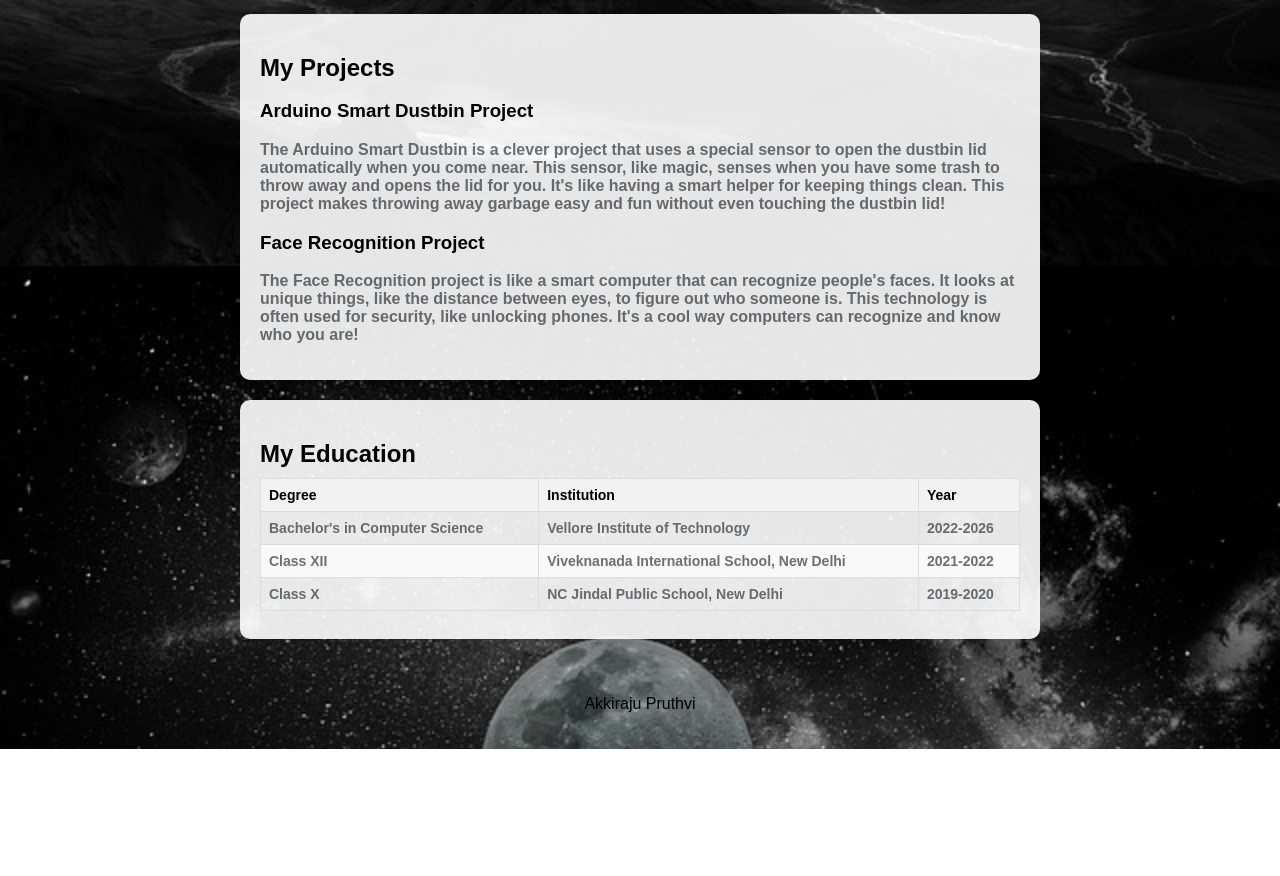
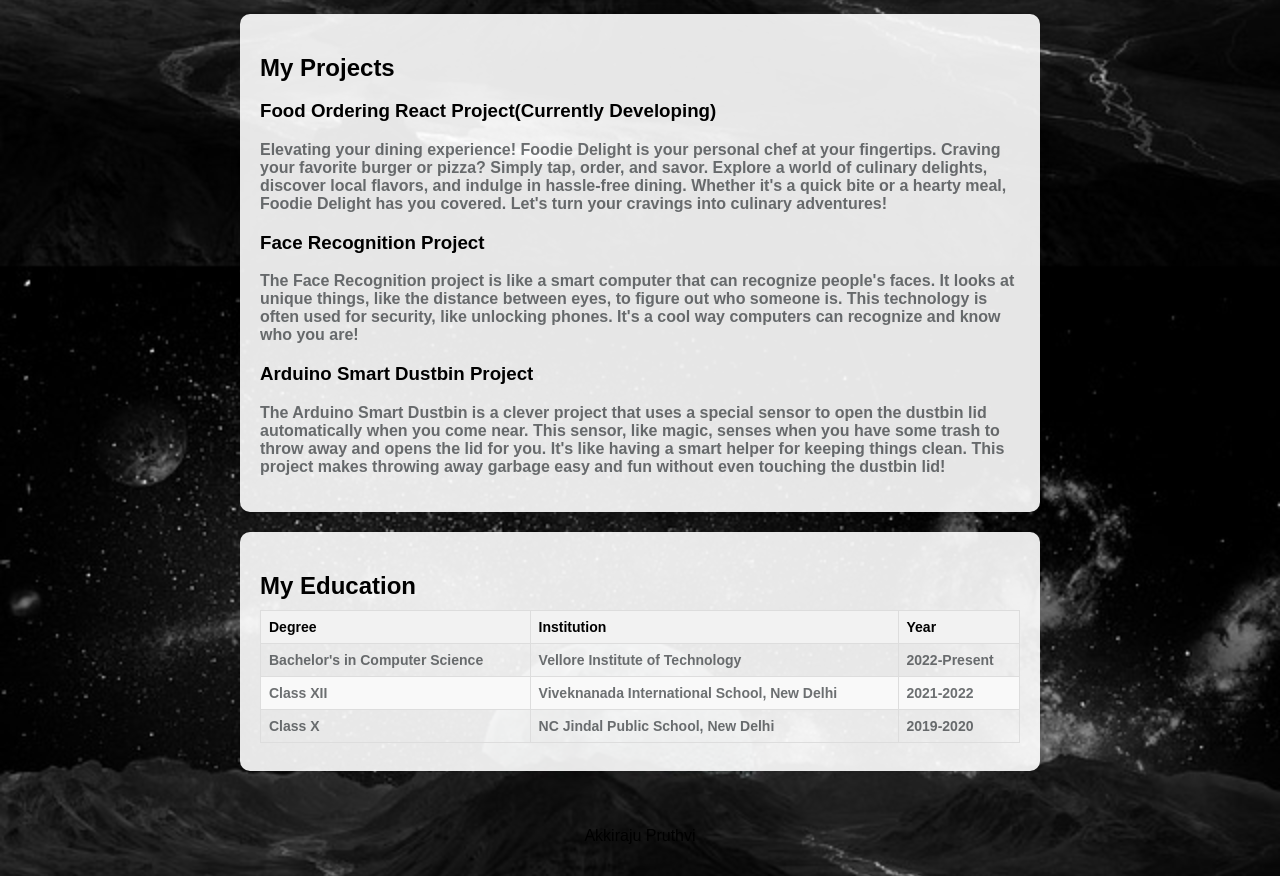
Before and after one commit to pruthvii16/myportfolio.github.io, a plain HTML site: page index.html in a window 1280 px wide. Shown: the part 588-1464 px from the top of the page. Before the commit the page ends 1337 px from the top, so only its background shows below. Drawn offline with Linux system fonts and the light colour scheme.

Commit message:
Update index.html

```diff
--- a/index.html
+++ b/index.html
@@ -57,11 +57,8 @@
         <section id="portfolio">
             <h2>My Projects</h2>
             <div class="portfolio-item">
-                <h3>Arduino Smart Dustbin Project</h3>
-                <p>The Arduino Smart Dustbin is a clever project that uses a special sensor to open the dustbin lid automatically when you come near.
-                    This sensor, like magic, senses when you have some trash to throw away and opens the lid for you.
-                    It's like having a smart helper for keeping things clean.
-                    This project makes throwing away garbage easy and fun without even touching the dustbin lid!</p>
+                <h3>Food Ordering React Project(Currently Developing)</h3>
+                <p>Elevating your dining experience! Foodie Delight is your personal chef at your fingertips. Craving your favorite burger or pizza? Simply tap, order, and savor. Explore a world of culinary delights, discover local flavors, and indulge in hassle-free dining. Whether it's a quick bite or a hearty meal, Foodie Delight has you covered. Let's turn your cravings into culinary adventures!</p>
             </div>
             <div class="portfolio-item">
                 <h3>Face Recognition Project</h3>
@@ -70,6 +67,14 @@
                     This technology is often used for security, like unlocking phones.
                     It's a cool way computers can recognize and know who you are!</p>
             </div>
+            <div class="portfolio-item">
+                <h3>Arduino Smart Dustbin Project</h3>
+                <p>The Arduino Smart Dustbin is a clever project that uses a special sensor to open the dustbin lid automatically when you come near.
+                    This sensor, like magic, senses when you have some trash to throw away and opens the lid for you.
+                    It's like having a smart helper for keeping things clean.
+                    This project makes throwing away garbage easy and fun without even touching the dustbin lid!</p>
+            </div>
+
         </section>
         <section id="education">
             <h2>My Education</h2>
@@ -85,7 +90,7 @@
                     <tr>
                         <td>Bachelor's in Computer Science</td>
                         <td>Vellore Institute of Technology</td>
-                        <td>2022-2026</td>
+                        <td>2022-Present</td>
                     </tr>
                     <tr>
                         <td>Class XII</td>
```
